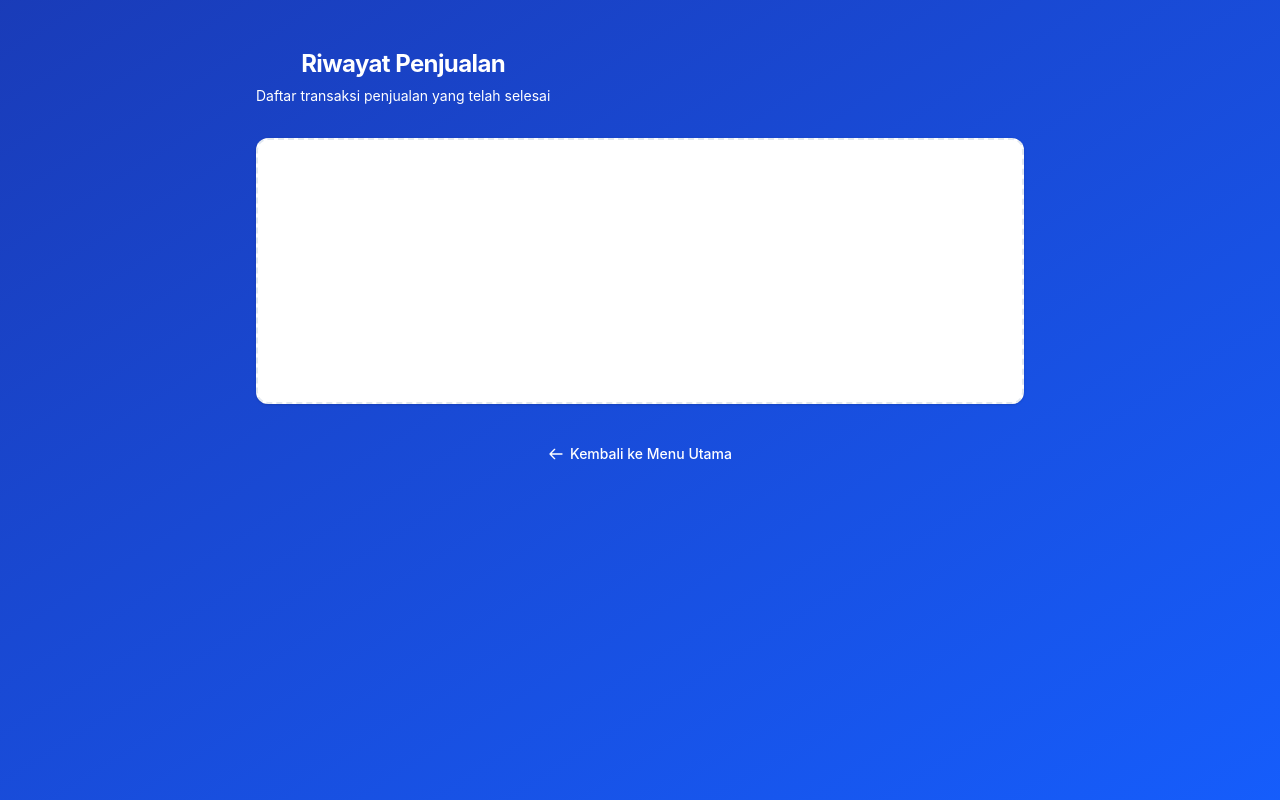
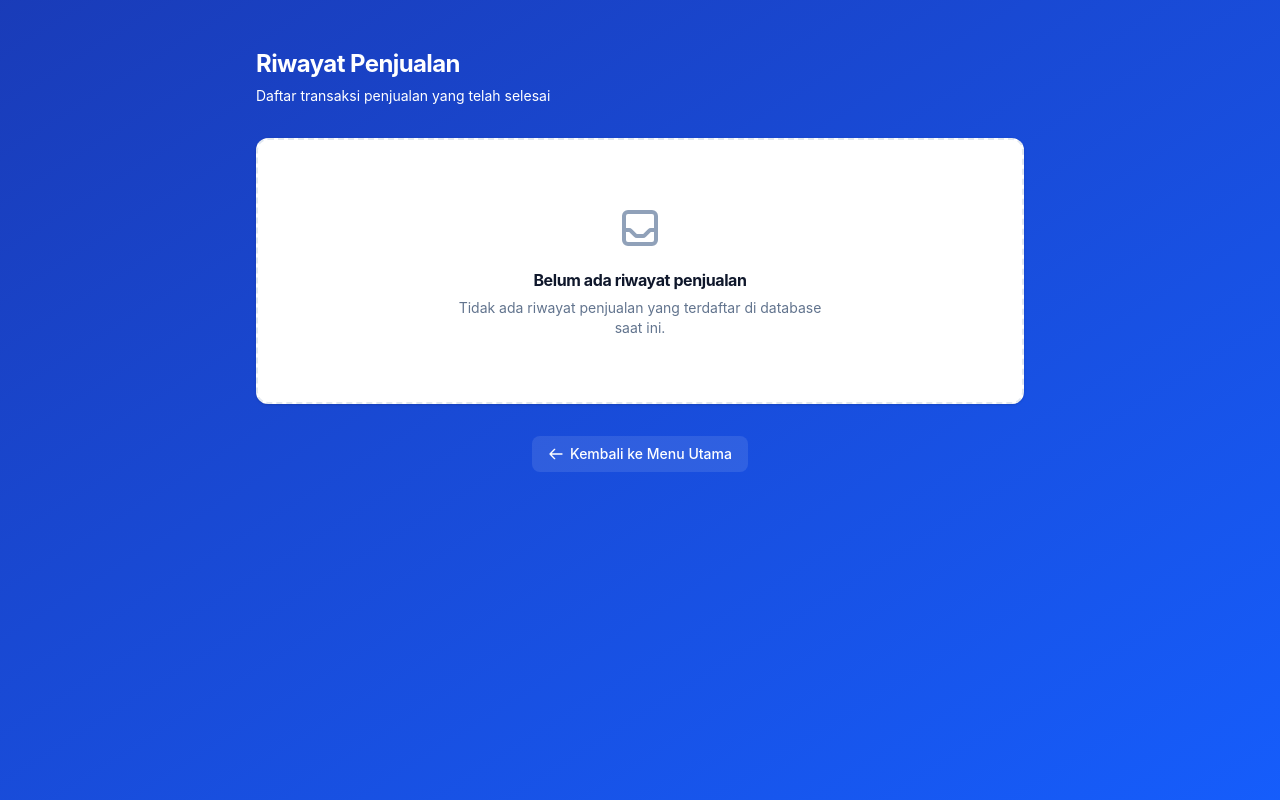
Before and after one commit to Rafifs-ops/inventory-mobile-app, a Vue app: page /history in a window 1280 px wide. Built offline with nearby package versions, Linux system fonts and the light colour scheme.

Commit message:
revisi akhir

```diff
--- a/src/pages/SalesHistoryView.vue
+++ b/src/pages/SalesHistoryView.vue
@@ -1,18 +1,37 @@
 <template>
     <div
-        class="min-h-screen bg-gradient-to-br from-blue-800 to-blue-600 text-white pb-10 sm:py-12 flex flex-col items-center">
+        class="min-h-screen bg-gradient-to-br from-blue-800 to-blue-600 text-slate-900 pb-10 sm:py-12 flex flex-col items-center">
         <div class="w-full sm:max-w-3xl px-5 sm:px-0">
             <div
                 class="pt-6 sm:pt-0 mb-6 sm:mb-8 text-center flex flex-col sm:flex-row sm:items-end justify-between gap-5 sm:gap-4">
-                <div>
+                <div class="text-left sm:text-left">
                     <h2 class="text-2xl font-bold text-white tracking-tight">Riwayat Penjualan</h2>
                     <p class="text-sm text-white mt-1.5">Daftar transaksi penjualan yang telah selesai</p>
                 </div>
             </div>
 
+            <div class="space-y-8">
+                <div v-if="riwayat.length === 0"
+                    class="w-full px-6 py-16 text-center bg-white border-2 border-slate-200 border-dashed rounded-2xl sm:rounded-xl shadow-sm">
+                    <svg class="mx-auto h-12 w-12 text-slate-400 mb-4" fill="none" viewBox="0 0 24 24" stroke="currentColor"
+                        aria-hidden="true">
+                        <path stroke-linecap="round" stroke-linejoin="round" stroke-width="2"
+                            d="M20 13V6a2 2 0 00-2-2H6a2 2 0 00-2 2v7m16 0v5a2 2 0 01-2 2H6a2 2 0 01-2-2v-5m16 0h-2.586a1 1 0 00-.707.293l-2.414 2.414a1 1 0 01-.707.293h-3.172a1 1 0 01-.707-.293l-2.414-2.414A1 1 0 006.586 13H4" />
+                    </svg>
+                    <h3 class="text-base font-bold text-slate-900 tracking-tight">Belum ada riwayat penjualan</h3>
+                    <p class="mt-1.5 text-sm text-slate-500 max-w-sm mx-auto">Tidak ada riwayat penjualan yang terdaftar di
+                        database
+                        saat ini.</p>
+                </div>
+
+                <div v-else>
+                    <div v-for="(items, month) in groupedRiwayat" :key="month" class="mb-8">
+                        <h3 class="text-xl font-bold text-white mb-4 border-b border-blue-400/30 pb-2">{{ month }}</h3>
                         <div class="space-y-4">
-                <div v-for="item in riwayat" :key="item.id"
-                    class="bg-white p-5 rounded-2xl sm:rounded-xl border border-slate-200 shadow-sm hover:shadow-md transition-all flex flex-col sm:flex-row sm:items-center justify-between gap-4">
+                            <div v-for="item in items" :key="item.id"
+                                class="bg-white p-5 rounded-2xl sm:rounded-xl border border-slate-200 shadow-sm hover:shadow-md transition-all flex flex-col gap-4">
+
+                                <div class="flex flex-col sm:flex-row sm:items-center justify-between gap-4">
                                     <div class="flex-1">
                                         <div class="flex items-center gap-3 mb-2">
                                             <span
@@ -24,30 +43,42 @@
                                             item.totalPenjualan.toLocaleString('id-ID') }}</p>
                                         <p class="text-sm text-slate-600">{{ item.items.length }} macam produk terjual</p>
                                     </div>
-                    <div>
+                                    <div class="flex flex-col sm:flex-row gap-2">
                                         <button @click="unduhPDF(item)"
                                             class="w-full sm:w-auto px-4 py-2 text-sm font-bold text-blue-700 bg-blue-50 border border-blue-200 rounded-xl hover:bg-blue-100 focus:outline-none transition-colors">
                                             Unduh Nota (PDF)
                                         </button>
+                                        <button @click="hapusRiwayat(item.id)"
+                                            class="w-full sm:w-auto px-4 py-2 text-sm font-bold text-red-700 bg-red-50 border border-red-200 rounded-xl hover:bg-red-100 focus:outline-none transition-colors">
+                                            Hapus
+                                        </button>
                                     </div>
                                 </div>
 
-                <div v-if="riwayat.length === 0"
-                    class="w-full px-6 py-16 text-center bg-slate-50/50 sm:bg-white border-2 border-slate-200 border-dashed rounded-2xl sm:rounded-xl shadow-sm">
-                    <svg class="mx-auto h-12 w-12 text-white mb-4" fill="none" viewBox="0 0 24 24" stroke="currentColor"
-                        aria-hidden="true">
-                        <path stroke-linecap="round" stroke-linejoin="round" stroke-width="2"
-                            d="M20 13V6a2 2 0 00-2-2H6a2 2 0 00-2 2v7m16 0v5a2 2 0 01-2 2H6a2 2 0 01-2-2v-5m16 0h-2.586a1 1 0 00-.707.293l-2.414 2.414a1 1 0 01-.707.293h-3.172a1 1 0 01-.707-.293l-2.414-2.414A1 1 0 006.586 13H4" />
-                    </svg>
-                    <h3 class="text-base font-bold text-white tracking-tight">Belum ada riwayat penjualan</h3>
-                    <p class="mt-1.5 text-sm text-white max-w-sm mx-auto">Tidak ada riwayat penjualan yang terdaftar di
-                        database
-                        saat ini.</p>
+                                <!-- Product Details -->
+                                <div class="mt-2 border-t border-slate-100 pt-4">
+                                    <h4 class="text-xs font-bold text-slate-500 uppercase tracking-wider mb-3">Detail Produk Terjual</h4>
+                                    <div class="space-y-3">
+                                        <div v-for="(prod, idx) in item.items" :key="idx" class="flex justify-between items-center text-sm">
+                                            <div class="flex-1 pr-4">
+                                                <p class="font-medium text-slate-800">{{ prod.nama }}</p>
+                                                <p class="text-xs text-slate-500 mt-0.5">{{ prod.quantity }} x Rp {{ (prod.harga || 0).toLocaleString('id-ID') }}</p>
+                                            </div>
+                                            <div class="font-semibold text-slate-900 whitespace-nowrap">
+                                                Rp {{ (prod.quantity * (prod.harga || 0)).toLocaleString('id-ID') }}
+                                            </div>
+                                        </div>
+                                    </div>
+                                </div>
+
+                            </div>
+                        </div>
+                    </div>
                 </div>
 
                 <div class="py-6 sm:py-0 sm:mt-8 w-full sm:max-w-3xl flex justify-center">
                     <RouterLink to="/"
-                        class="flex items-center px-4 py-2 text-sm font-medium text-white hover:text-slate-800 transition-colors rounded-lg">
+                        class="flex items-center px-4 py-2 text-sm font-medium text-white hover:text-slate-800 transition-colors rounded-lg bg-white/10 hover:bg-white/20">
                         <svg class="w-4 h-4 mr-1.5" fill="none" stroke="currentColor" viewBox="0 0 24 24">
                             <path stroke-linecap="round" stroke-linejoin="round" stroke-width="2"
                                 d="M10 19l-7-7m0 0l7-7m-7 7h18" />
@@ -62,16 +93,62 @@
 </template>
 
 <script setup>
-import { ref, onMounted } from 'vue';
+import { ref, onMounted, computed } from 'vue';
 import { RouterLink } from 'vue-router';
 import { db } from '../database/db';
 import { generateAndDownloadReceiptPDF } from '../utils/pdfHandler';
+import { useToast } from '../composables/useToast';
 
 const riwayat = ref([]);
+const { showToast } = useToast();
+
+const bulanIndo = [
+    'Januari', 'Februari', 'Maret', 'April', 'Mei', 'Juni',
+    'Juli', 'Agustus', 'September', 'Oktober', 'November', 'Desember'
+];
 
 onMounted(async () => {
+    await loadRiwayat();
+});
+
+const loadRiwayat = async () => {
     riwayat.value = await db.penjualan.orderBy('id').reverse().toArray();
+};
+
+const groupedRiwayat = computed(() => {
+    const groups = {};
+    riwayat.value.forEach(item => {
+        let monthName = 'Tidak Diketahui';
+        let year = '';
+        if (item.tanggal) {
+            // Asumsi format tanggal adalah YYYY-MM-DD HH:mm:ss
+            const yyyy = item.tanggal.substring(0, 4);
+            const mm = item.tanggal.substring(5, 7);
+            const monthIdx = parseInt(mm, 10) - 1;
+            if (monthIdx >= 0 && monthIdx < 12) {
+                monthName = bulanIndo[monthIdx];
+                year = yyyy;
+            }
+        }
+        const key = `${monthName} ${year}`.trim();
+        if (!groups[key]) groups[key] = [];
+        groups[key].push(item);
     });
+    return groups;
+});
+
+const hapusRiwayat = async (id) => {
+    if (confirm('Apakah Anda yakin ingin menghapus riwayat penjualan ini?')) {
+        try {
+            await db.penjualan.delete(id);
+            riwayat.value = riwayat.value.filter(item => item.id !== id);
+            showToast('Riwayat penjualan berhasil dihapus', 'success');
+        } catch (error) {
+            console.error('Gagal menghapus riwayat:', error);
+            showToast('Gagal menghapus riwayat penjualan', 'error');
+        }
+    }
+};
 
 const unduhPDF = async (transaksi) => {
     await generateAndDownloadReceiptPDF(transaksi);
--- a/src/utils/pdfHandler.js
+++ b/src/utils/pdfHandler.js
@@ -95,11 +95,6 @@ export const generateAndDownloadReceiptPDF = async (transaksi, preGeneratedQrBas
     doc.text(`Tanggal`, 14, 77);
     doc.text(`: ${transaksi.tanggal}`, 40, 77);
 
-    if (transaksi.tokenNota) {
-        doc.text(`Token Nota`, 14, 83);
-        doc.text(`: ${transaksi.tokenNota}`, 40, 83);
-    }
-
     // --- TABEL PRODUK ---
     const tableData = transaksi.items.map((p, index) => [
         index + 1,
@@ -172,9 +167,9 @@ export const generateAndDownloadReceiptPDF = async (transaksi, preGeneratedQrBas
     }
 
     if (qrData) {
-        const qrSize = 32;
-        const posX = 196 - qrSize; // Rata kanan (margin 14)
-        const posY = footerY - 5;
+        const qrSize = 100;
+        const posX = (210 - qrSize) / 2; // Rata tengah
+        const posY = footerY + 20; // Letakkan di bawah teks footer agar tidak bertabrakan
 
         // Background putih untuk QR code agar rapi
         doc.setFillColor(255, 255, 255);
```
Also changed, not shown: 1 other file (tests, documents, lock files or other folders). Lines whose indentation alone changed are shown as unchanged.
